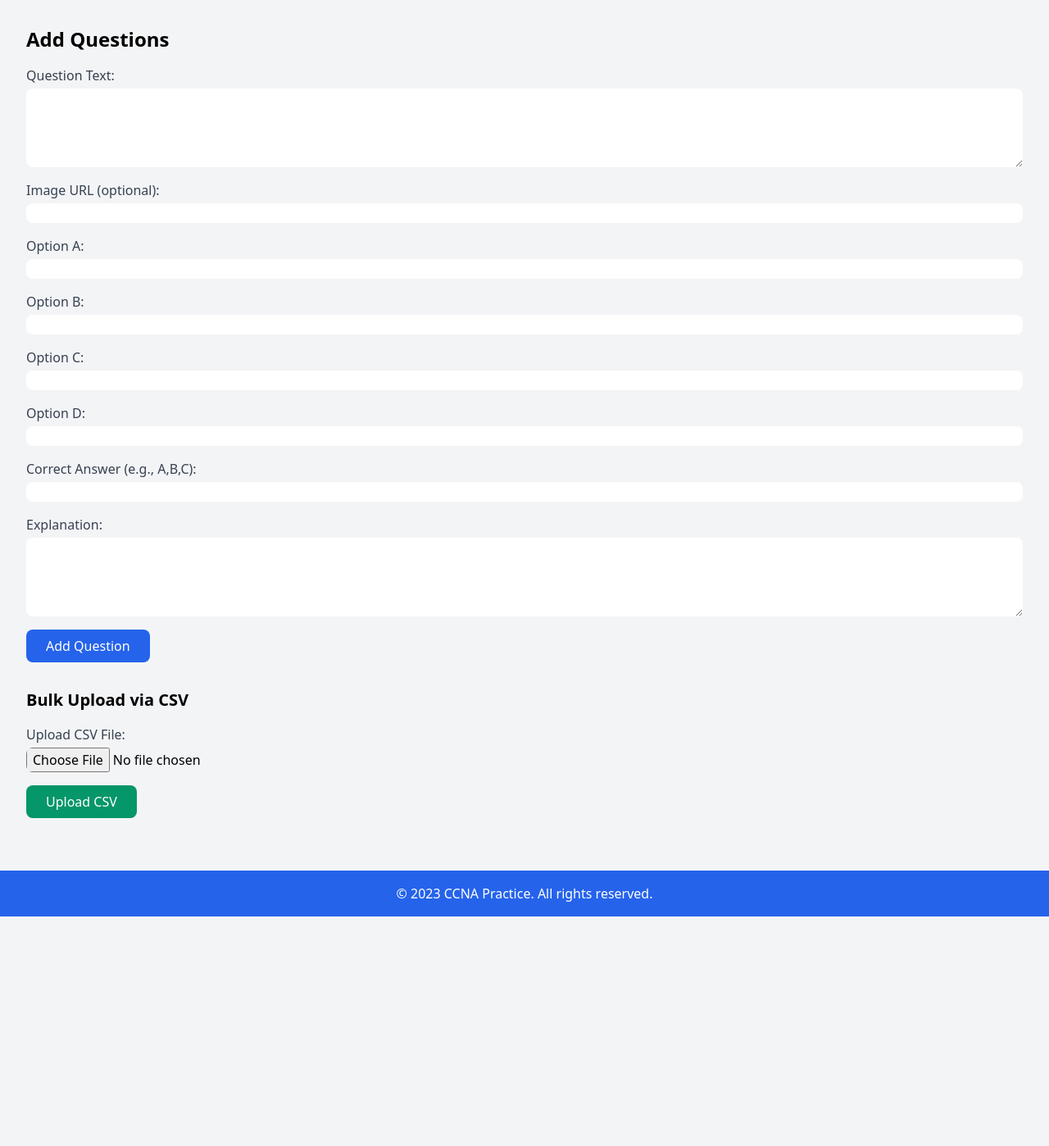
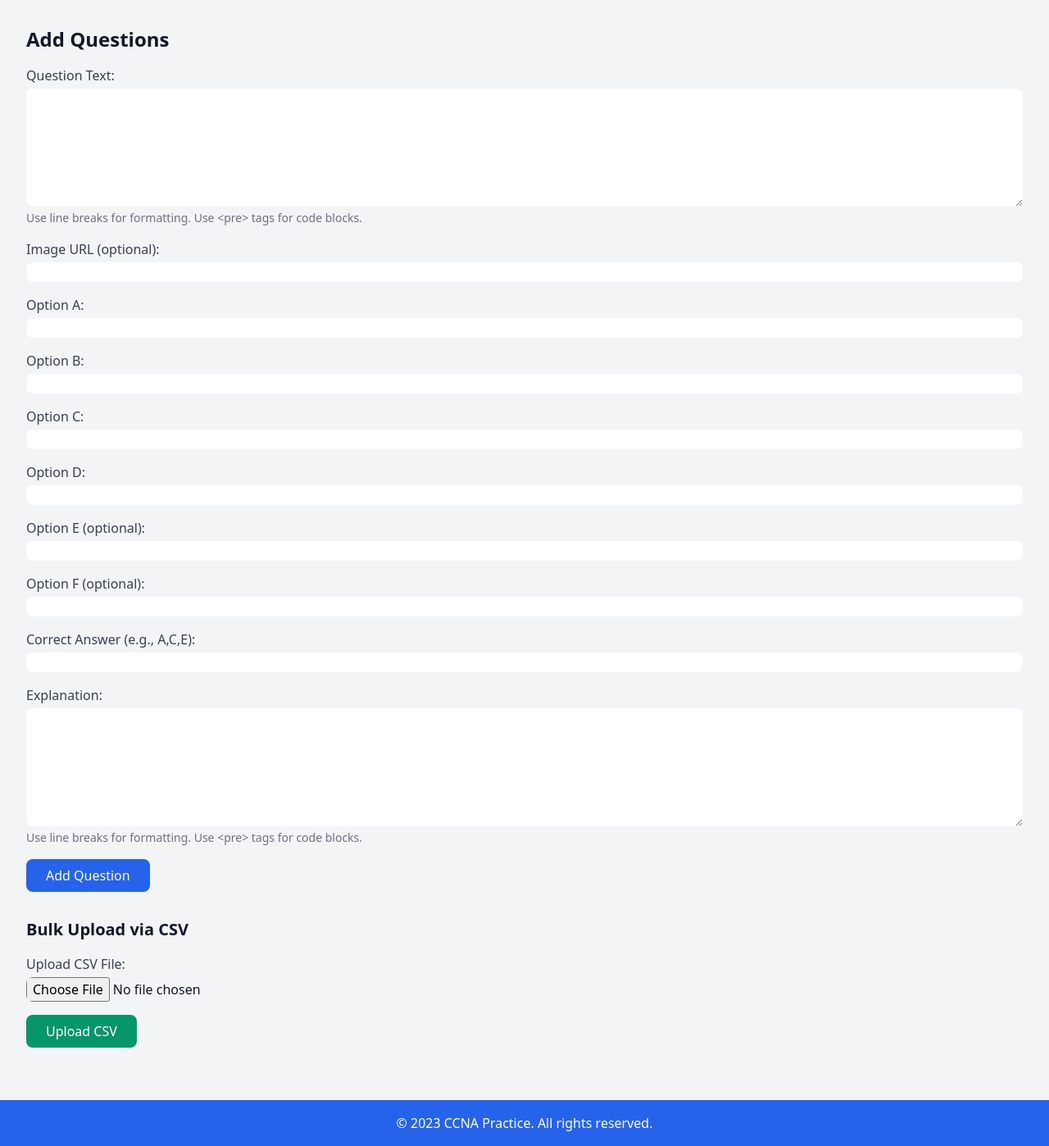
Before and after one commit to PlamenBalabanov/ccna-practice-app, a Flask app: page /add in a window 1280 px wide. Shown: the part 68-1466 px from the top of the page at 82% size. Before the commit the page ends 1186 px from the top, so only its background shows below. Run offline with Flask 3, Linux system fonts and the light colour scheme.

Commit message:
e and f answers

```diff
--- a/app/models.py
+++ b/app/models.py
@@ -2,13 +2,15 @@ from app import db
 
 class Question(db.Model):
     id = db.Column(db.Integer, primary_key=True)
-    text = db.Column(db.String(500), nullable=False)
+    text = db.Column(db.String(1000), nullable=False)
     image_url = db.Column(db.String(200))
     option_a = db.Column(db.String(200), nullable=False)
     option_b = db.Column(db.String(200), nullable=False)
     option_c = db.Column(db.String(200), nullable=False)
     option_d = db.Column(db.String(200), nullable=False)
-    correct_answer = db.Column(db.String(10), nullable=False)  # Store multiple answers as "A,B,C"
+    option_e = db.Column(db.String(200))  # Optional
+    option_f = db.Column(db.String(200))  # Optional
+    correct_answer = db.Column(db.String(10), nullable=False)  # Allow up to 10 characters
     explanation = db.Column(db.String(1000))
 
     def __repr__(self):
--- a/app/routes.py
+++ b/app/routes.py
@@ -81,6 +81,8 @@ def add_question():
             option_b = request.form['option_b']
             option_c = request.form['option_c']
             option_d = request.form['option_d']
+            option_e = request.form.get('option_e', None)
+            option_f = request.form.get('option_f', None)
             correct_answer = request.form['correct_answer']  # e.g., "A,B,C"
             explanation = request.form['explanation']
 
@@ -91,6 +93,8 @@ def add_question():
                 option_b=option_b,
                 option_c=option_c,
                 option_d=option_d,
+		option_e=option_e,
+		option_f=option_f,
                 correct_answer=correct_answer,
                 explanation=explanation
             )
--- a/app/templates/add_question.html
+++ b/app/templates/add_question.html
@@ -9,7 +9,8 @@
             <div class="space-y-4">
                 <label class="block">
                     <span class="text-gray-700">Question Text:</span>
-                    <textarea name="text" rows="4" class="mt-1 block w-full rounded-lg border-gray-300" required></textarea>
+                    <textarea name="text" rows="6" class="mt-1 block w-full rounded-lg border-gray-300 font-mono" required></textarea>
+                    <p class="text-sm text-gray-500 mt-1">Use line breaks for formatting. Use &lt;pre&gt; tags for code blocks.</p>
                 </label>
                 <label class="block">
                     <span class="text-gray-700">Image URL (optional):</span>
@@ -32,12 +33,21 @@
                     <input type="text" name="option_d" class="mt-1 block w-full rounded-lg border-gray-300" required>
                 </label>
                 <label class="block">
-                    <span class="text-gray-700">Correct Answer (e.g., A,B,C):</span>
+                    <span class="text-gray-700">Option E (optional):</span>
+                    <input type="text" name="option_e" class="mt-1 block w-full rounded-lg border-gray-300">
+                </label>
+                <label class="block">
+                    <span class="text-gray-700">Option F (optional):</span>
+                    <input type="text" name="option_f" class="mt-1 block w-full rounded-lg border-gray-300">
+                </label>
+                <label class="block">
+                    <span class="text-gray-700">Correct Answer (e.g., A,C,E):</span>
                     <input type="text" name="correct_answer" class="mt-1 block w-full rounded-lg border-gray-300" required>
                 </label>
                 <label class="block">
                     <span class="text-gray-700">Explanation:</span>
-                    <textarea name="explanation" rows="4" class="mt-1 block w-full rounded-lg border-gray-300"></textarea>
+                    <textarea name="explanation" rows="6" class="mt-1 block w-full rounded-lg border-gray-300 font-mono"></textarea>
+                    <p class="text-sm text-gray-500 mt-1">Use line breaks for formatting. Use &lt;pre&gt; tags for code blocks.</p>
                 </label>
                 <button type="submit" class="bg-blue-600 text-white px-6 py-2 rounded-lg hover:bg-blue-700 transition duration-300">
                     Add Question
--- a/app/templates/base.html
+++ b/app/templates/base.html
@@ -5,11 +5,20 @@
     <meta name="viewport" content="width=device-width, initial-scale=1.0">
     <title>CCNA Practice Exam</title>
     <link href="https://cdn.jsdelivr.net/npm/tailwindcss@2.2.19/dist/tailwind.min.css" rel="stylesheet">
-    <link rel="stylesheet" href="{{ url_for('static', filename='css/styles.css') }}">
+    <style>
+        pre {
+            background-color: #f3f4f6;
+            padding: 1rem;
+            border-radius: 0.5rem;
+            font-family: monospace;
+            white-space: pre-wrap;
+            word-wrap: break-word;
+        }
+    </style>
 </head>
-<body class="bg-gray-100">
+<body class="bg-gray-100 text-gray-900">
     <header class="bg-blue-600 text-white py-4">
-        <div class="container mx-auto px-4">
+        <div class="container mx-auto px-4 flex justify-between items-center">
             <h1 class="text-3xl font-bold">CCNA Practice Exam</h1>
         </div>
     </header>
```
Also changed, not shown: app/templates/index.html (+24 -2 lines).
